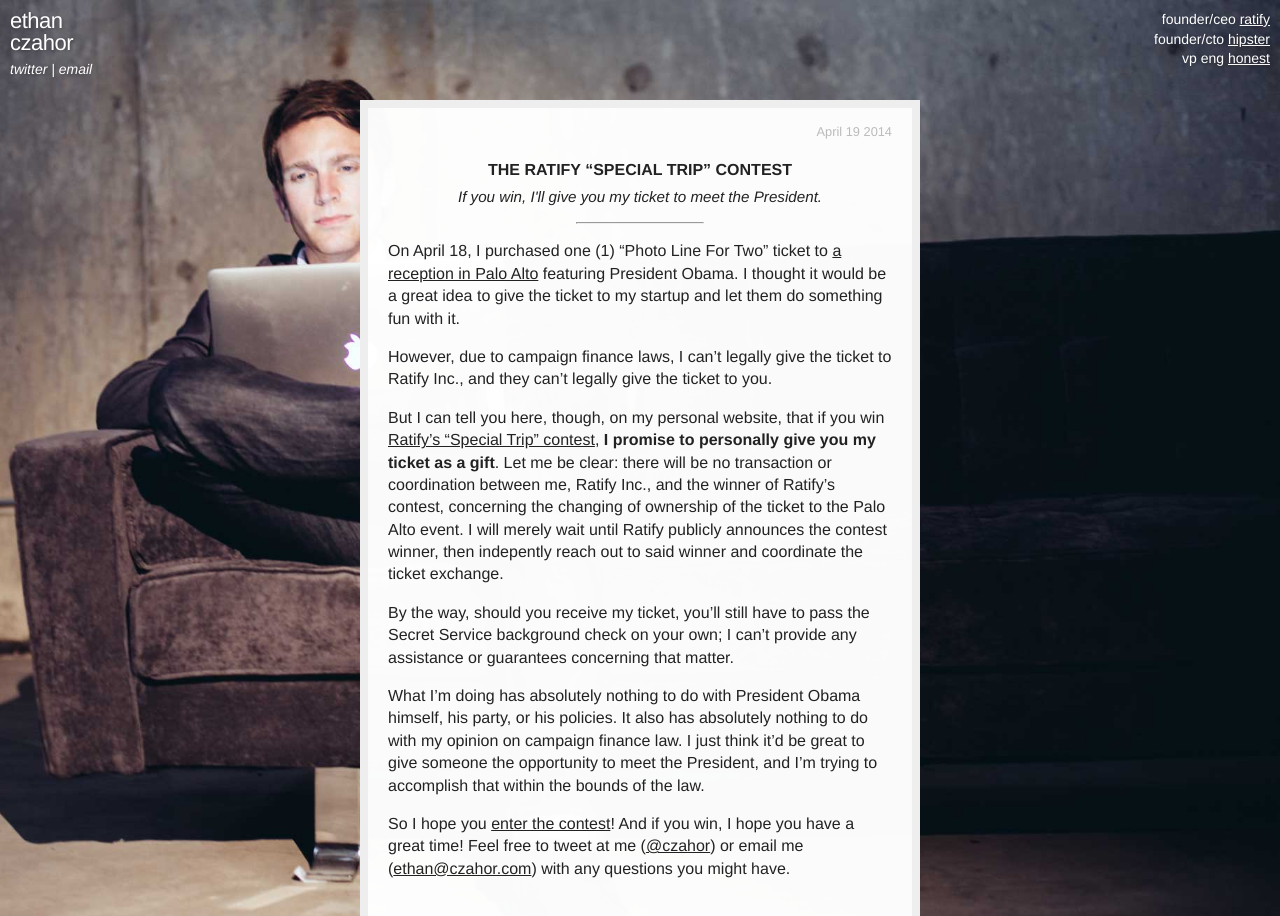
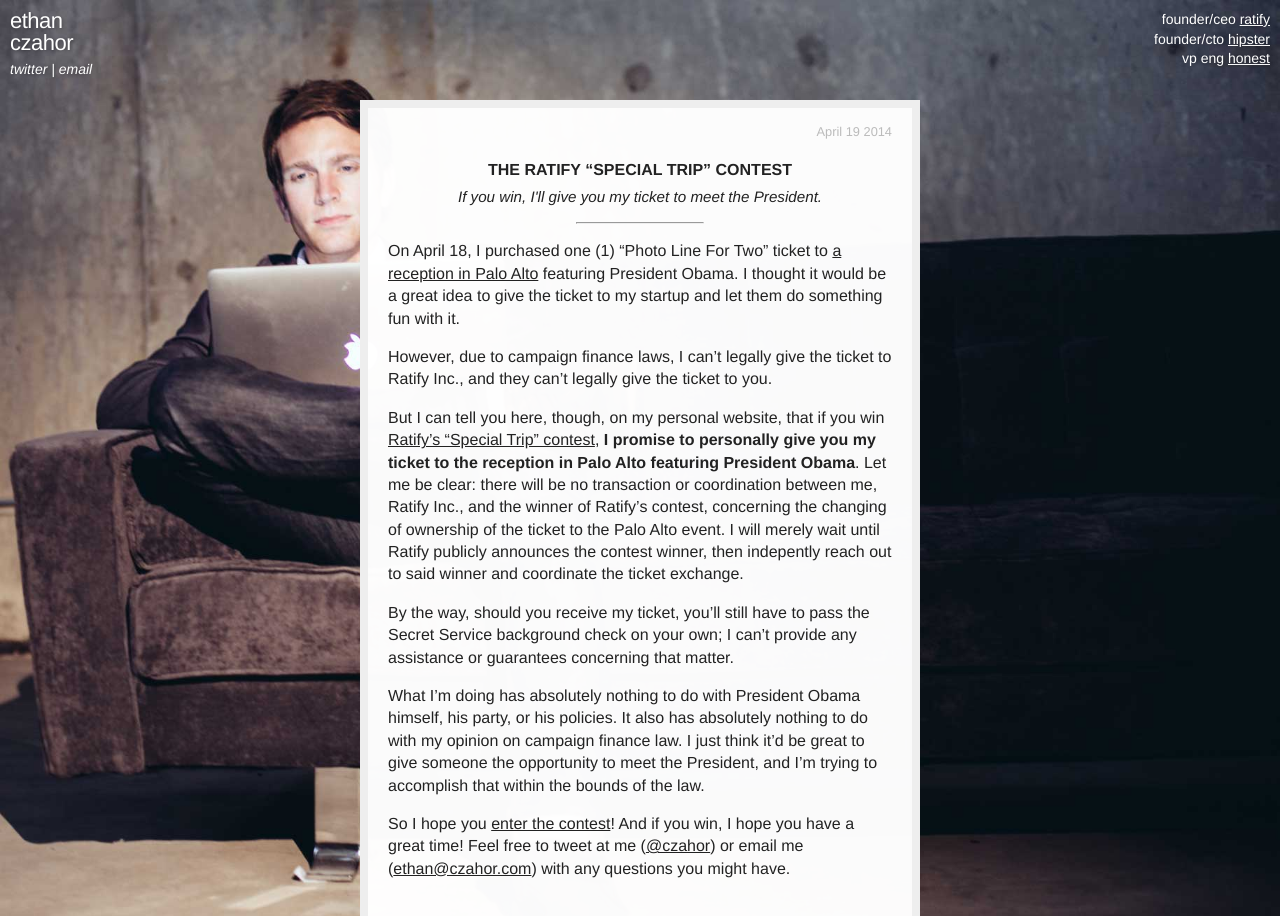
Before and after one commit to czahor/czahor.github.io, a Jekyll site: the page built from _posts/2014-04-19-meet-the-president.markdown, in a window 1280 px wide. Built offline with Jekyll 4.4.1, drawn with Linux system fonts in a browser that asks for light colours; Markdown is read by kramdown in place of the engine named in the settings.

Commit message:
clearer?

```diff
--- a/_posts/2014-04-19-meet-the-president.markdown
+++ b/_posts/2014-04-19-meet-the-president.markdown
@@ -12,7 +12,7 @@ I thought it would be a great idea to give the ticket to my startup and let them
 However, due to campaign finance laws, I can't legally give the ticket to Ratify Inc., and they can't legally give the ticket to you.
 
 But I can tell you here, though, on my personal website, that if you win [Ratify's "Special Trip" contest](http://www.ratifyapp.com/contest),
-**I promise to personally give you my ticket as a gift**. Let me be clear: there will be no transaction or coordination between me, Ratify Inc., and the winner of Ratify's contest, concerning the changing of ownership of the ticket to the Palo Alto event. I will merely wait until Ratify publicly announces the contest winner, then indepently reach out to said winner and coordinate the ticket exchange.
+**I promise to personally give you my ticket to the reception in Palo Alto featuring President Obama**. Let me be clear: there will be no transaction or coordination between me, Ratify Inc., and the winner of Ratify's contest, concerning the changing of ownership of the ticket to the Palo Alto event. I will merely wait until Ratify publicly announces the contest winner, then indepently reach out to said winner and coordinate the ticket exchange.
 
 By the way, should you receive my ticket, you'll still have to pass the Secret Service background check on your own; I can't provide any assistance or guarantees concerning that matter.
 
```
